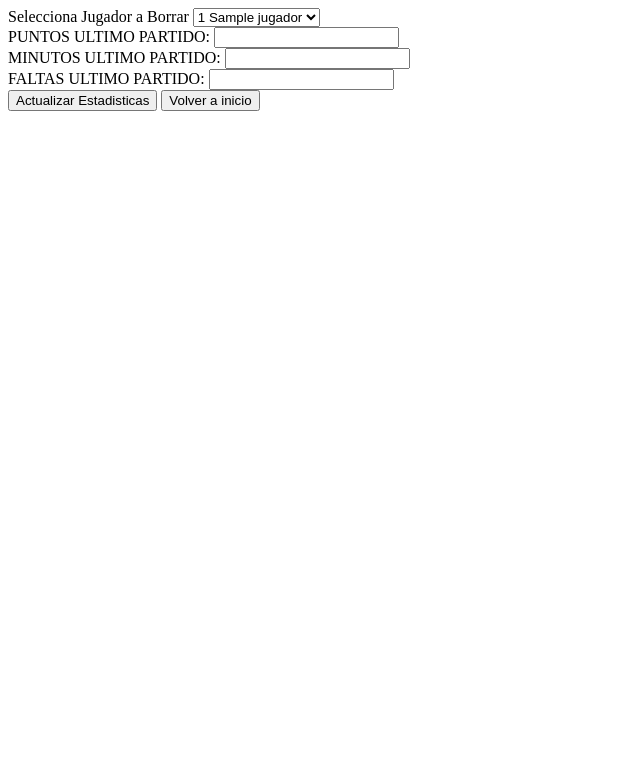
After one commit to borkez12z/Proyecto-IAW-CDB, a PHP site: page /actualizarjugador.php in a window 1280 px wide. The commit adds this page. Shown: the top 783 px of the page, without its empty margins (0-640 px from the left). Run offline with PHP 8.4, Linux system fonts and the light colour scheme; tables that the repository leaves empty or names only in its code hold one stand-in row (values such as "Sample post").

Commit message:
INSERTAR DATOS ,ACTUALIZAR Y BORRAR

```diff
--- /dev/null
+++ b/actualizarjugador.php
@@ -0,0 +1,51 @@
+<html>
+    <head>
+        <meta Charsert="UTF-8">
+    </head>
+    <body>
+        <?php
+            session_start();
+            require_once 'conexionBD.php';
+            require_once 'estadistica.php';
+            if (isset($_POST['actualizar'])) {
+                $codigo= $_POST['act'];
+                $puntos= $_POST['puntos'];
+                $minutos= $_POST['minutos'];
+                $faltas= $_POST['faltas'];
+                //$_SESSION['codigo']=$_POST['act'];
+                //$_SESSION['puntos']=$_POST['puntos'];
+                //$_SESSION['minutos']=$_POST['minutos'];
+                //$_SESSION['faltas']=$_POST['faltas'];
+                $actualiza= new estadistica($codigo,$puntos,$minutos,$faltas);
+                $actualiza->actualizado();
+            }
+        ?>
+    <form action="" method="post">
+            <label>Selecciona Jugador a Borrar</label>
+            <select name="act" required>
+            <?php
+            $conexion=new conexion();
+            $consul=$conexion->prepare('SELECT ID_JUGADOR,NOMBRE from JUGADOR');
+            $consul->execute();
+            while($fila=$consul->fetch()){
+            ?>
+            <option value="<?php echo $fila[0]?>"><?php echo $fila[0]." ".$fila[1] ?>
+            <?php
+            }
+            ?>
+            </select>
+            <br>
+            <label>PUNTOS ULTIMO PARTIDO: </label>
+            <input type="text" name="puntos"/>
+            <br>
+            <label>MINUTOS ULTIMO PARTIDO: </label>
+            <input type="text" name="minutos"/>
+            <br>
+            <label>FALTAS ULTIMO PARTIDO: </label>
+            <input type="text" name="faltas"/>
+            <br>
+            <input type="submit" name="actualizar" value="Actualizar Estadisticas"/>
+            <a href="./index.php"><input type="button" name="Volver" value="Volver a inicio"/></a>
+        </form>
+    </body>
+</html>
--- a/borrarjugador.php
+++ b/borrarjugador.php
@@ -8,8 +8,8 @@
             require_once 'jugador.php';
             if (isset($_POST['borrar'])) {
                 $codigo= $_POST['borrar_jug'];
-                $elimina= new jugador();
-                $resp=$elimina->borrar($codigo);
+                $elimina= new jugador(0,0,0,0,0);
+                $elimina->borrar($codigo);
             }
         ?>
         <form action="" method="post">
--- a/estadistica.php
+++ b/estadistica.php
@@ -1,9 +1,38 @@
 <?php
-    include('conexionBD.php');
+    require_once 'conexionBD.php';
     class estadistica{
-        private $PK_FK_ESTADISTICAS_JUGADOR;
+        private $id_jugador;
         private $puntosultimopartido;
         private $minutosultimopartido;
         private $faltasultimopartido;
+
+        public function __construct($id_jugador,$puntosultimopartido,$minutosultimopartido,$faltasultimopartido){
+            $this->id_jugador=$id_jugador;
+            $this->puntosultimopartido=$puntosultimopartido;
+            $this->minutosultimopartido=$minutosultimopartido;
+            $this->faltasultimopartido=$faltasultimopartido;
+        }
+
+        public function insertar2(){
+            $conexion=new conexion();
+            //$insert=$conexion->prepare('INSERT INTO jugador (ID_JUGADOR,NOMBRE,FECHA_NAC,NACIONALIDAD,CODIGO_POSICION) values(:codigo_jugador, :nombrejug, :anonaci, :nacionalidad, :codigo_posicion)');
+            $insert2=$conexion->prepare('INSERT INTO estadisticas_jugador_up (ID_JUGADOR,PUNTOS_ULTIMO_PARTIDO,MINUTOS_ULTIMO_PARTIDO,FALTAS_ULTIMO_PARTIDO) values(:id_jugador, :puntosultimopartido, :minutosultimopartido, :faltasultimopartido)');
+            $insert2->bindParam(':id_jugador', $this->id_jugador);
+            $insert2->bindParam(':puntosultimopartido', $this->puntosultimopartido);
+            $insert2->bindParam(':minutosultimopartido', $this->minutosultimopartido);
+            $insert2->bindParam(':faltasultimopartido', $this->faltasultimopartido);
+            $insert2->execute();
+        }
+
+        public function actualizado(){
+            $conexion= new conexion();
+            $actualizare= $conexion->prepare('UPDATE estadisticas_jugador_up SET PUNTOS_ULTIMO_PARTIDO = :puntosultimopartido, MINUTOS_ULTIMO_PARTIDO = :minutosultimopartido, FALTAS_ULTIMO_PARTIDO = :faltasultimopartido where id_jugador = :id_jugador');
+            $actualizare->bindParam(':puntosultimopartido',$this->puntosultimopartido);
+            $actualizare->bindParam(':minutosultimopartido',$this->minutosultimopartido);
+            $actualizare->bindParam(':faltasultimopartido',$this->faltasultimopartido);
+            $actualizare->bindParam(':id_jugador',$this->id_jugador);
+            //$result=mysqli_query($conexion,"UPDATE estadisticas_jugador_up set puntosultimopartido =  $puntosultimopartido,  minutosultimopartido=$minutosultimopartido , faltasultimopartido=$faltasultimopartido where id_jugador=$id_jugador");
+            $actualizare->execute();
+        }
     }
 ?>
--- a/index.php
+++ b/index.php
@@ -7,7 +7,7 @@
             <h1>CDB ARAHAL</h1>
             <hr></hr>
             <a href="./inscribirjugador.php"><button>INSCRIBIR JUGADOR</button></a>
-            <button>ACTUALIZAR ESTADISTICAS JUGADOR</button>
+            <a href="./actualizarjugador.php"><button>ACTUALIZAR ESTADISTICAS JUGADOR</button></a>
             <a href="./borrarjugador.php"><button>BORRAR JUGADOR</button></a>
             <a href="./buscarposicion.php"><button>BUSCAR JUGADOR</button></a>
     <body>
--- a/jugador.php
+++ b/jugador.php
@@ -48,7 +48,7 @@
             $this->codigo_posicion=$codigo_posicion;
         }
 
-        public function jugador_construct($codigo_jugador,$nombrejug,$anonaci,$nacionalidad,$codigo_posicion) {
+        public function __construct($codigo_jugador,$nombrejug,$anonaci,$nacionalidad,$codigo_posicion) {
             $this->codigo_jugador=$codigo_jugador;
             $this->nombrejug=$nombrejug;
             $this->anonaci=$anonaci;
--- /dev/null
+++ b/jugador_posicion.php
@@ -0,0 +1,4 @@
+<?php
+require_once 'conexionBD.php';
+
+?>
--- a/posicion.php
+++ b/posicion.php
@@ -10,7 +10,6 @@
             $this->codigo_posicion=$codigo_posicion;
             $this->nombre=$nombre;
         }
-
 
         public function buscar($codigo_posicion){
             $conexion = new conexion();
```
Also changed, not shown: inscribirjugador.php (+9 -5 lines).
